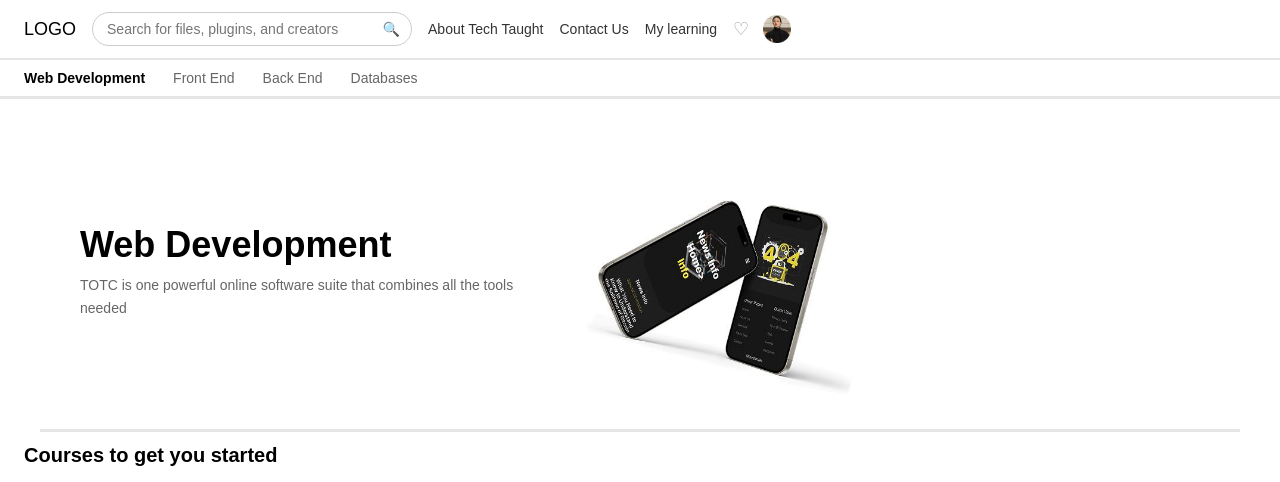
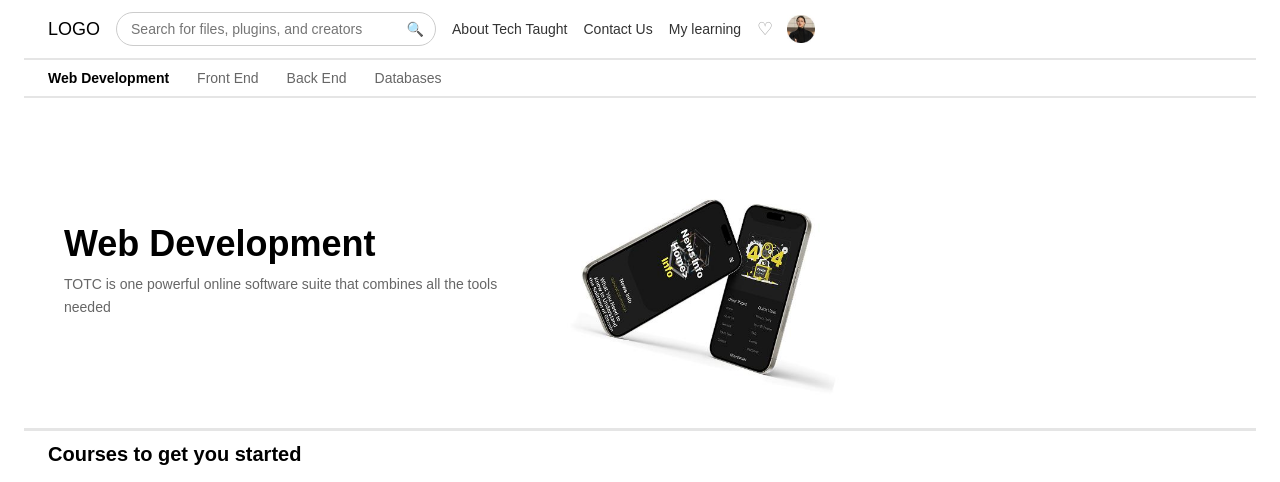
Before and after one commit to FADI3ad/techtought-frontend, a Vue app: page / in a window 1280 px wide. Shown: the top 482 px of the page. Built offline with nearby package versions, Linux system fonts and the light colour scheme.

Commit message:
web-development

```diff
--- a/src/App.vue
+++ b/src/App.vue
@@ -3,6 +3,7 @@
 </script>
 
 <template>
+<div class="page-container">
 <header class="header">
 
   <div class="header-top">
@@ -153,7 +154,6 @@
 </section>
 
 
-
 <section class="courses-section">
   <h2>All Web Development</h2>
   <p class="subtitle">We know the best things for you. Top picks for you.</p>
@@ -243,7 +243,7 @@
   </div>
 
 </section>
-
+</div>
 </template>
 
 <style scoped>
--- a/src/style.css
+++ b/src/style.css
@@ -78,13 +78,10 @@
   font-weight: 600;
 }
 .categories-divider{
-    height: 3px;
+    height: 2px;
     background:#e5e5e5;
 
 }
-
-
-
 
 
 
@@ -110,7 +107,7 @@ align-items: center;
 justify-content: flex-start;
 padding: 0 40px;
 margin: 20px auto 0;
-max-width: 1200px;
+max-width: 1430px;
 border-bottom: 3px solid #e5e5e5;
 padding-bottom: 5px;
 }
@@ -139,13 +136,8 @@ padding-bottom: 5px;
 }
 
 
-
-
-
-
-
 .courses-section {
-  max-width: 1200px;
+ max-width:1200px;;
   margin: 60px auto;
   padding: 0 40px;
 }
@@ -216,10 +208,6 @@ padding-bottom: 5px;
 
 
 
-
-
-
-
 * {
   box-sizing: border-box;
   font-family: Arial, sans-serif;
@@ -285,3 +273,8 @@ padding-bottom: 5px;
   font-weight: bold;
   white-space: nowrap;
 }
+.page-container {
+  max-width: 1430px;
+  margin: 0 auto;
+  padding: 0 24px;
+}
```
